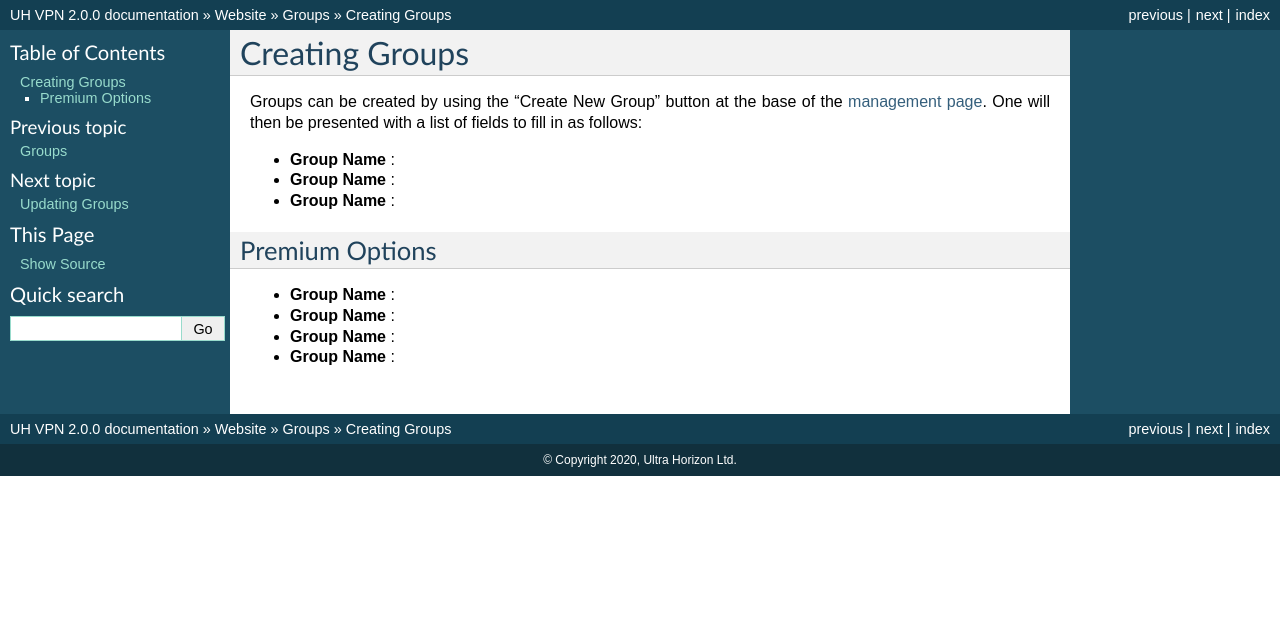
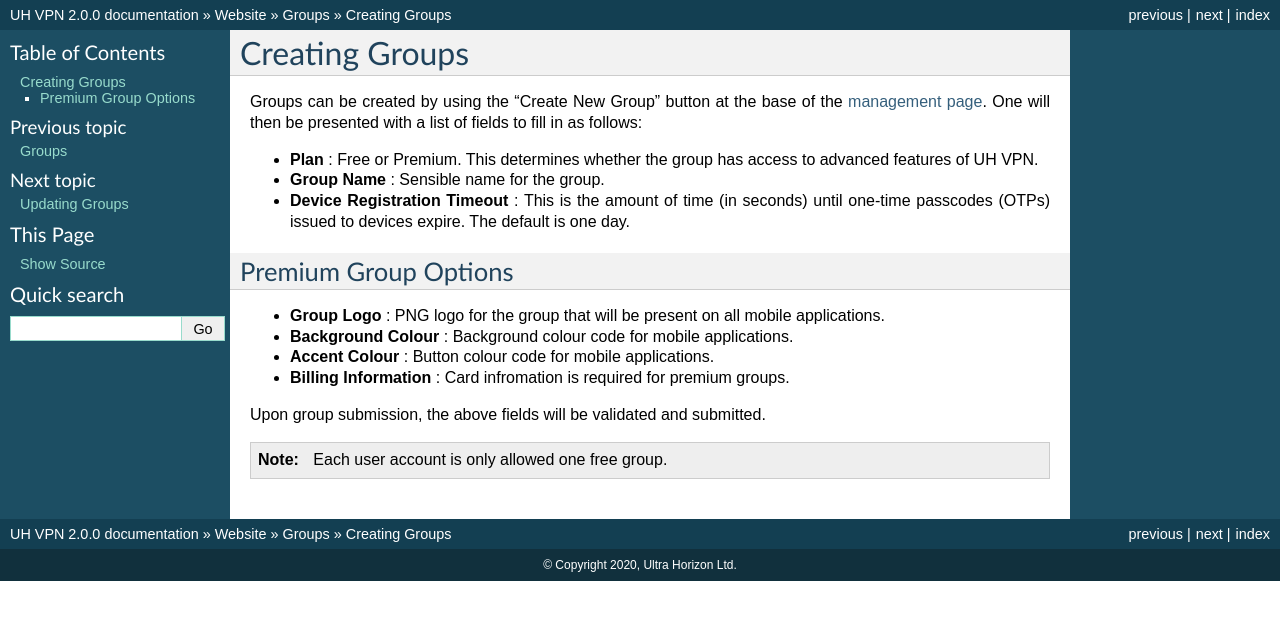
Before and after one commit to ultrahorizon/UH-VPN-Docs, a Sphinx documentation site: the page built from source/website/groups/creating.rst, in a window 1280 px wide. Shown: the top 620 px of the page. Built offline with Sphinx 7.4.7, drawn with Linux system fonts in a browser that asks for light colours.

Commit message:
Update create groups page

```diff
--- a/source/website/groups/creating.rst
+++ b/source/website/groups/creating.rst
@@ -4,16 +4,23 @@
 Groups can be created by using the "Create New Group" button at the base of the `management page`_.
 One will then be presented with a list of fields to fill in as follows:
 
-* **Group Name** :
-* **Group Name** :
-* **Group Name** :
+* **Plan** : Free or Premium. This determines whether the group has access to advanced features
+  of UH VPN.
+* **Group Name** : Sensible name for the group.
+* **Device Registration Timeout** : This is the amount of time (in seconds) until one-time passcodes
+  (OTPs) issued to devices expire. The default is one day.
 
-Premium Options
----------------
+Premium Group Options
+~~~~~~~~~~~~~~~
 
-* **Group Name** :
-* **Group Name** :
-* **Group Name** :
-* **Group Name** :
+* **Group Logo** : PNG logo for the group that will be present on all mobile applications.
+* **Background Colour** : Background colour code for mobile applications.
+* **Accent Colour** : Button colour code for mobile applications.
+* **Billing Information** : Card infromation is required for premium groups.
+
+Upon group submission, the above fields will be validated and submitted.
+
+.. note::
+    Each user account is only allowed one free group.
 
 .. _management page: https://uh-vpn.com/manage
```
